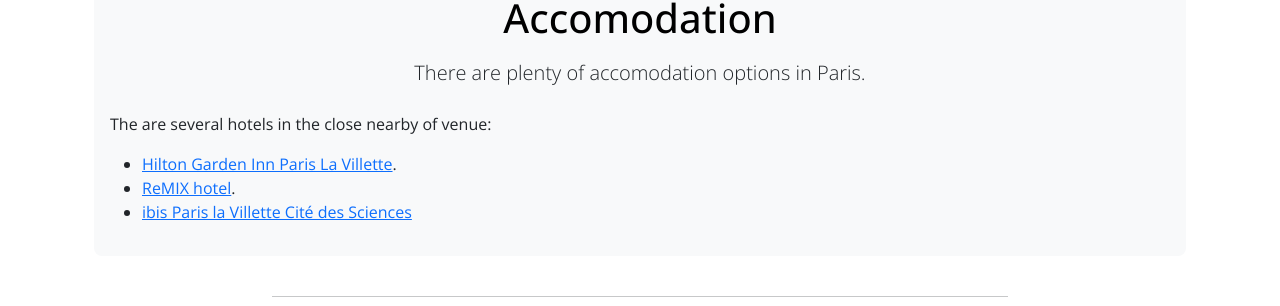
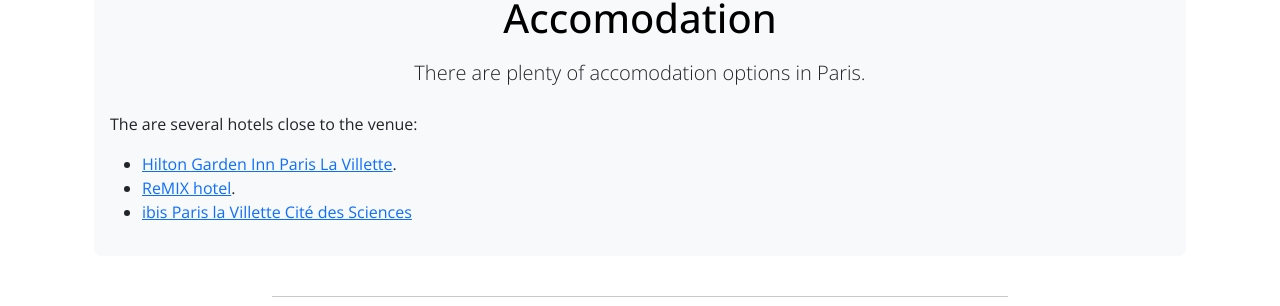
Before and after one commit to riscv-europe/summit-website-development, a Jekyll site: the page built from summit/2025/venue.md, in a window 1280 px wide and 900 px high, scrolled down 786 px. Shown: the part 515-821 px from the top of the window. Built offline with Jekyll 4.4.1, drawn with Linux system fonts in a browser that asks for light colours.

Commit message:
Fix: improve wording.

```diff
--- a/summit/2025/venue.md
+++ b/summit/2025/venue.md
@@ -24,7 +24,7 @@
     lead = "There are plenty of accomodation options in Paris."
 %}
 
-The are several hotels in the close nearby of venue:
+The are several hotels close to the venue:
 <ul>
 <li><a href="https://www.hilton.com/en/hotels/orygigi-hilton-garden-inn-paris-la-villette/">Hilton Garden Inn Paris La Villette</a>.</li>
 <li><a href="https://www.remix-hotel.com/en/">ReMIX hotel</a>.</li>
```
